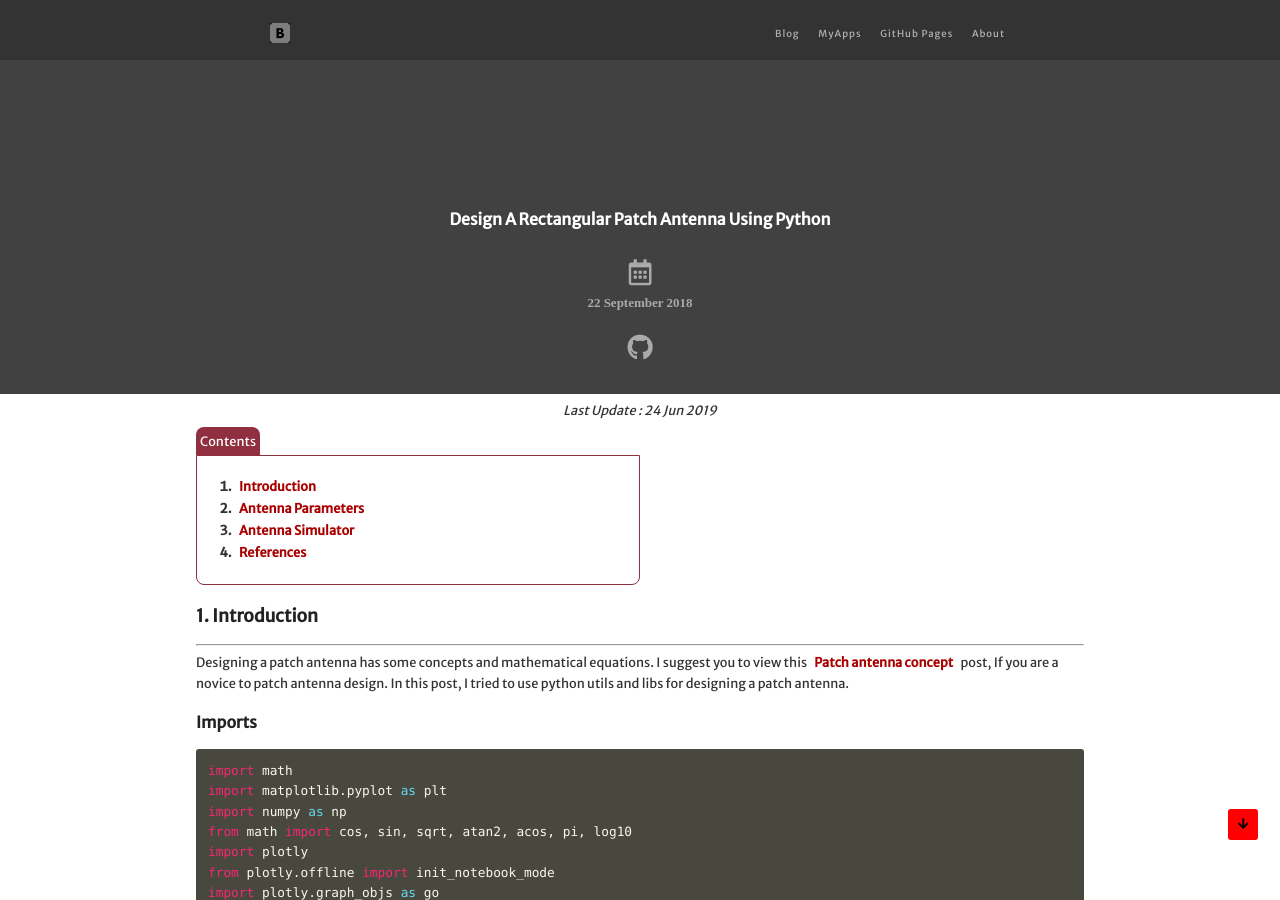
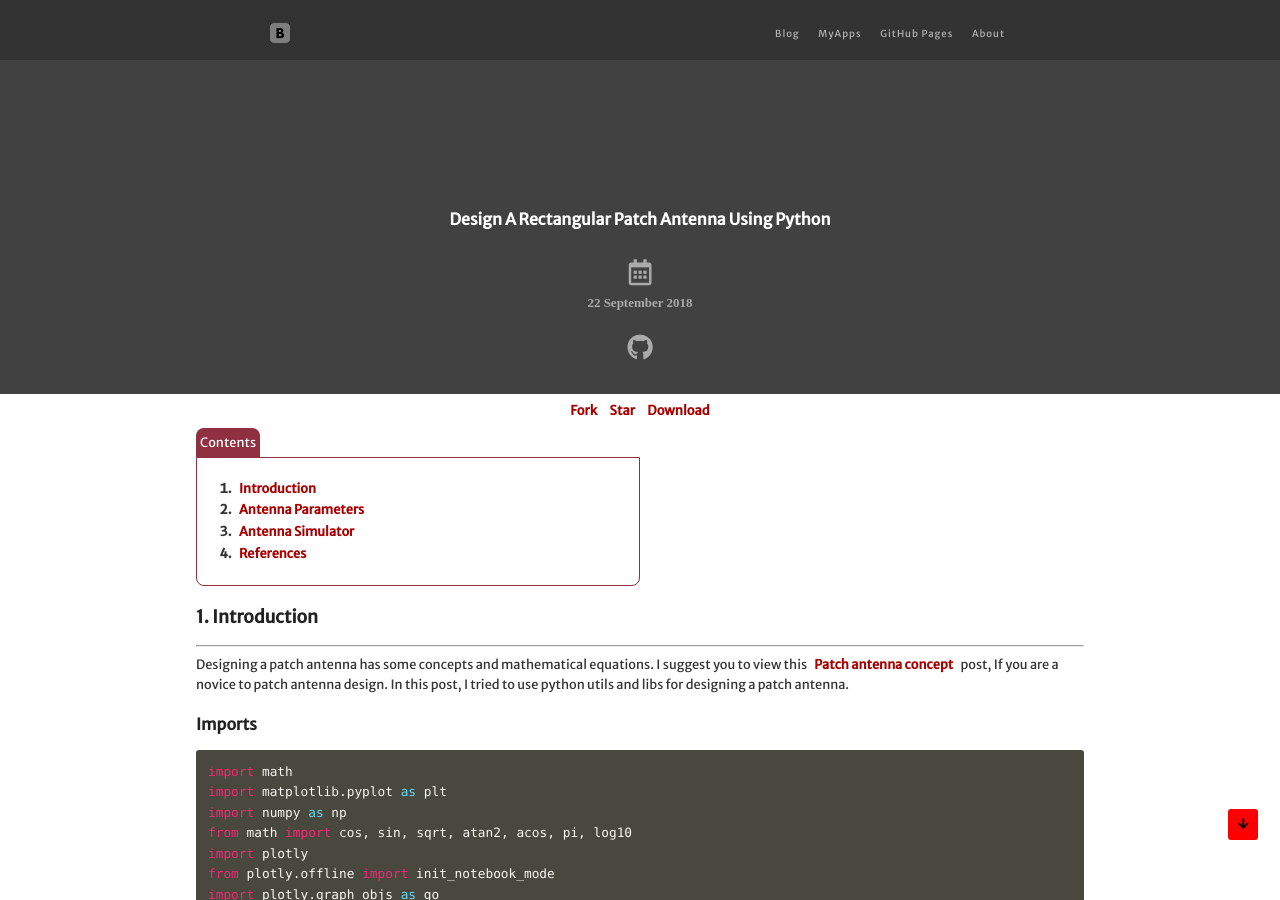
Before and after one commit to bhachauk/bhachauk.github.io, a Jekyll site: the page built from posts/wireless/_posts/2018-09-22-Design-A-Rectangular-Patch-Antenna-Using-Python.md, in a window 1280 px wide and 900 px high. Built offline with Jekyll 4.4.1, drawn with Linux system fonts in a browser that asks for light colours; nearby versions of some CDN libraries; some web fonts are replaced; comment, search, counter and statistics services are not loaded.

Commit message:
added and changed. github buttons.

```diff
--- /dev/null
+++ b/_includes/githubInfo.html
@@ -0,0 +1,7 @@
+{% if page.github %}
+<div class="txt-center">
+    <a class="github-button" href="https://github.com/{{site.footer-links.github}}/{{page.github}}/fork" data-icon="octicon-repo-forked" data-size="large" data-show-count="true" aria-label="Fork  {{site.footer-links.github}}/{{page.github}} on GitHub">Fork</a>
+    <a class="github-button" href="https://github.com/{{site.footer-links.github}}/{{page.github}}" data-icon="octicon-star" data-size="large" data-show-count="true" aria-label="Star {{site.footer-links.github}}/{{page.github}} on GitHub">Star</a>
+    <a class="github-button" href="https://github.com/{{site.footer-links.github}}/{{page.github}}/archive/master.zip" data-icon="octicon-cloud-download" data-size="large" aria-label="Download {{site.footer-links.github}}/{{page.github}} on GitHub">Download</a>
+</div>
+{% endif %}
--- a/_includes/head.html
+++ b/_includes/head.html
@@ -14,4 +14,5 @@
   <link rel="stylesheet" type="text/css" href="{{ site.baseurl }}/assets/style/style.css" />
   <link rel="alternate" type="application/rss+xml" title="{{ site.name }} - {{ site.description }}" href="{{ site.baseurl }}/feed.xml" />
   <script type="text/javascript" src="https://cdnjs.cloudflare.com/ajax/libs/mathjax/2.7.5/MathJax.js?config=TeX-AMS-MML_HTMLorMML"></script>
+  <script async defer src="https://buttons.github.io/buttons.js"></script>
 </head>
--- a/_layouts/post.html
+++ b/_layouts/post.html
@@ -3,7 +3,9 @@ layout: default
 ---
 
 {% include title.html %}
+
 <div class="container">
+    {% include githubInfo.html %}
 <button onclick="topFunction()" id="myBtn" title="Go to top">
   <i class="fa fa-arrow-up inv" aria-hidden="true"></i>
 </button>
--- a/posts/wireless/_posts/2018-09-22-Design-A-Rectangular-Patch-Antenna-Using-Python.md
+++ b/posts/wireless/_posts/2018-09-22-Design-A-Rectangular-Patch-Antenna-Using-Python.md
@@ -2,7 +2,6 @@
 github: patch-antenna
 ---
 
-*Last Update : 24 Jun 2019*
 {: .txt-center}
 
 <kbd class="imgtitle">Contents</kbd>
```
Also changed, not shown: master_navs/about/about.md (+3 -1 lines).
